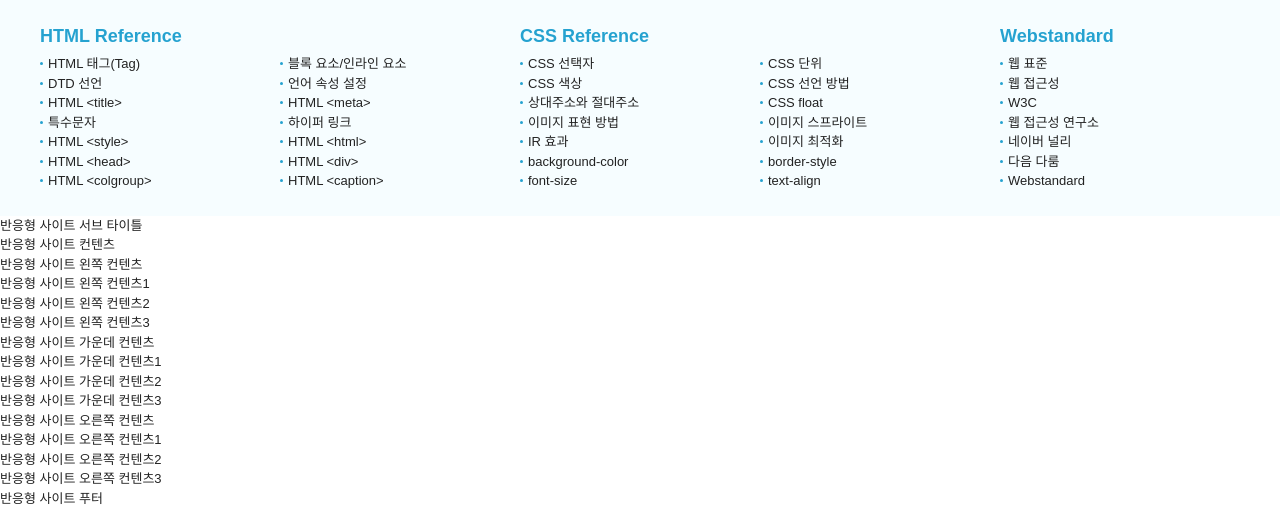
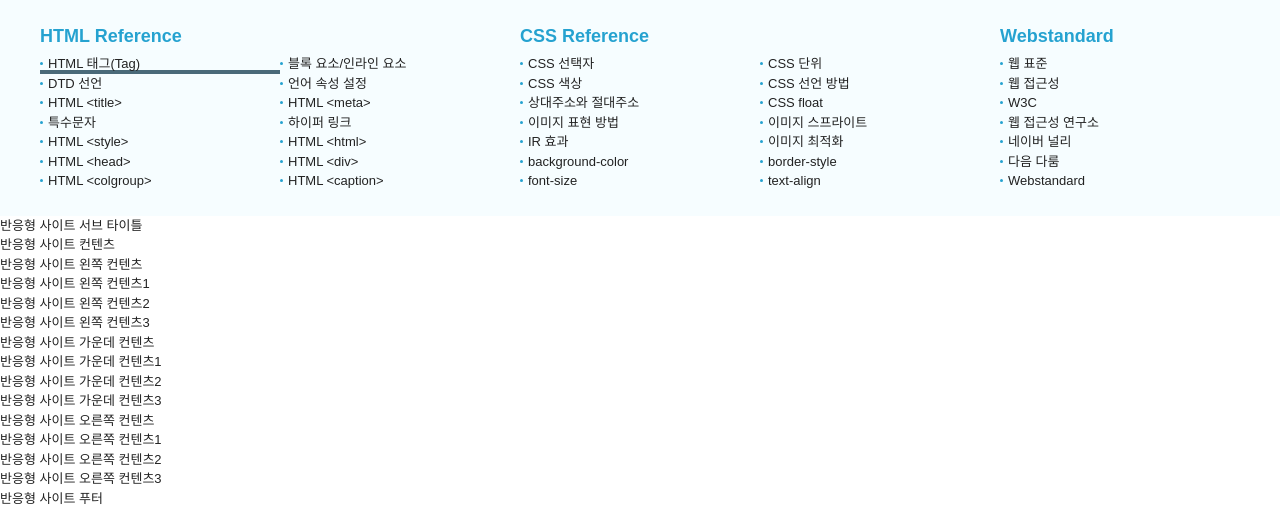
Before and after one commit to TeenieTech/responsive_copycat, a plain HTML site: page index.html in a window 1280 px wide. In both pictures the pointer is over the item "HTML 태그(Tag)". Shown: the part 329-837 px from the top of the page. Drawn offline with Linux system fonts and the light colour scheme.

Commit message:
Add li:hover_v1

```diff
--- a/css/style.css
+++ b/css/style.css
@@ -79,7 +79,10 @@
 .nav > div {float: left; width: 40%;}
 .nav > div:last-child {width: 20%;}
 .nav > div ol {overflow: hidden;}
-.nav > div li {float: left; width: 50%; position: relative; padding:0 8px; box-sizing: border-box;}
+.nav > div li {float: left; width: 50%; position: relative; padding:0 8px; box-sizing: border-box; transition: box-shadow 0.3s ;}
+.nav > div li:hover {
+	box-shadow: inset 0px -4px 0px rgba(32, 70, 88, 0.8);
+}
 .nav > div li:before {
 	content: '';
 	width: 3px; height: 3px;
```
